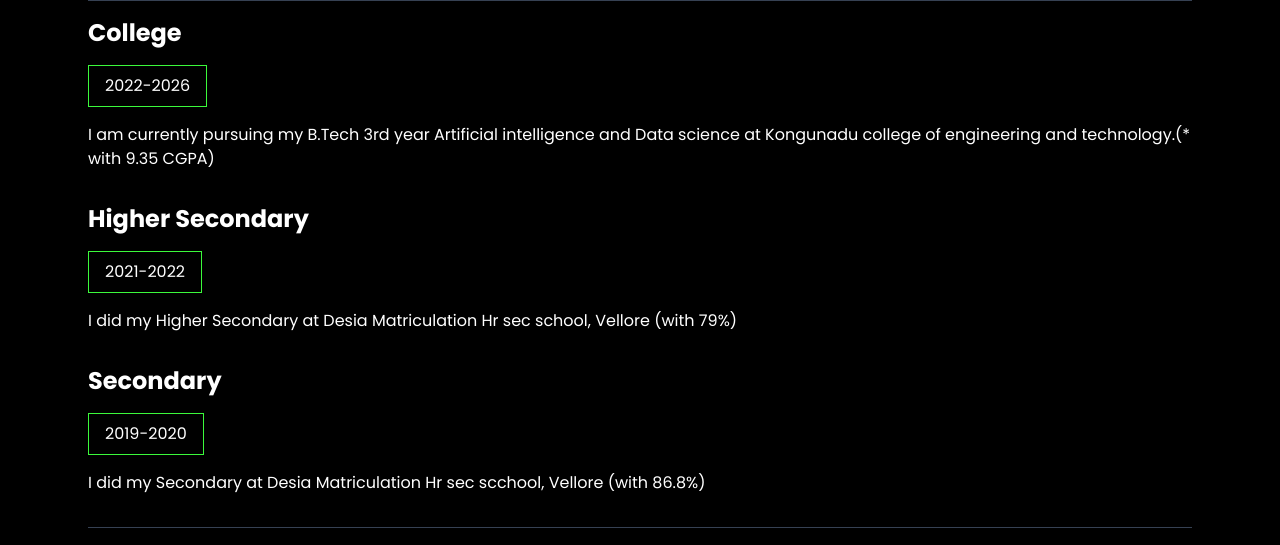
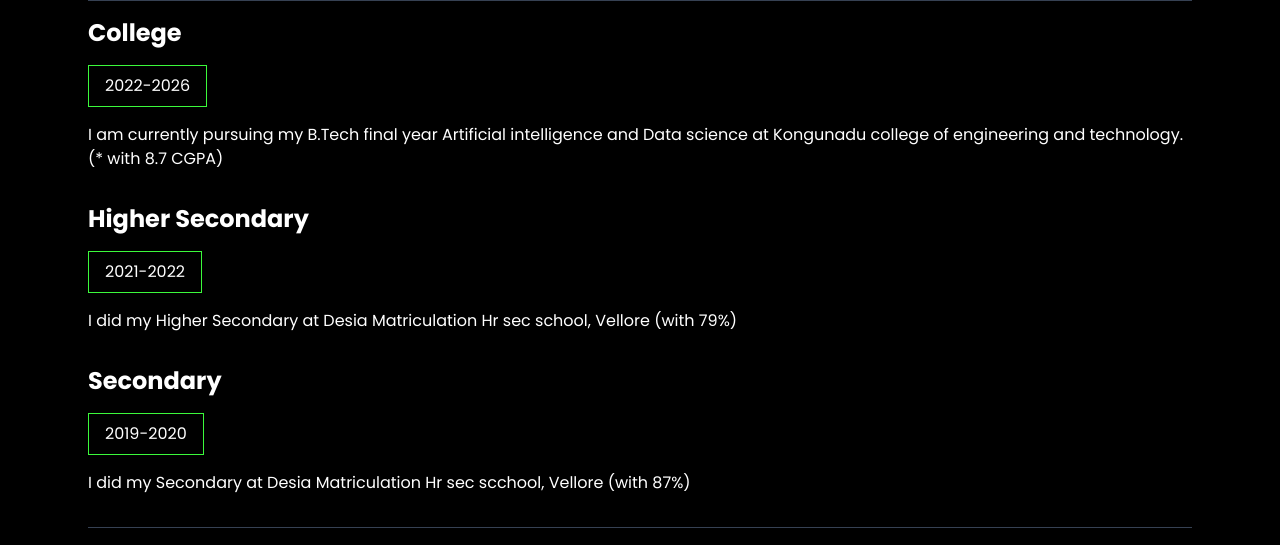
Before and after one commit to Rakesh7890v/rakesh_portfolio, a React (Vite) app: page /aboutme in a window 1280 px wide. Shown: the part 2040-2585 px from the top of the page. Built offline with nearby package versions, Linux system fonts and the light colour scheme.

Commit message:
Update Resume.jsx

```diff
--- a/src/components/Resume.jsx
+++ b/src/components/Resume.jsx
@@ -17,7 +17,7 @@ const ResumePage = () => {
   const [education] = useState({
     college: {
       period: '2022-2026',
-      details: 'I am currently pursuing my B.Tech 3rd year Artificial intelligence and Data science at Kongunadu college of engineering and technology.(* with 9.35 CGPA)'
+      details: 'I am currently pursuing my B.Tech final year Artificial intelligence and Data science at Kongunadu college of engineering and technology.(* with 8.7 CGPA)'
     },
     higherSecondary: {
       period: '2021-2022',
@@ -25,7 +25,7 @@ const ResumePage = () => {
     },
     secondary: {
       period: '2019-2020',
-      details: 'I did my Secondary at Desia Matriculation Hr sec scchool, Vellore (with 86.8%)'
+      details: 'I did my Secondary at Desia Matriculation Hr sec scchool, Vellore (with 87%)'
     }
   });
 
```
